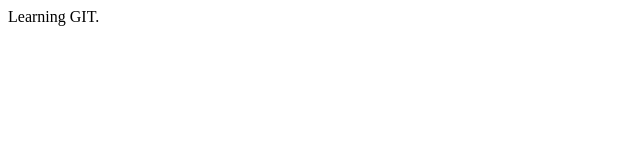
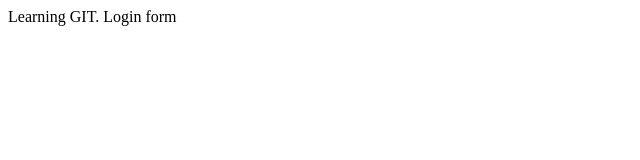
Before and after one commit to radbyx/learnGit, a plain HTML site: page index.html in a window 1280 px wide. Shown: the full height of the page, 0-640 px from the left. Drawn offline with Linux system fonts and the light colour scheme.

Commit message:
login form

```diff
--- /dev/null
+++ b/dir2/app2.js
@@ -0,0 +1 @@
+console.log('app2');
--- a/index.html
+++ b/index.html
@@ -4,5 +4,6 @@
     </head>
     <body>
         Learning GIT.
+        Login form
     </body>
 </html>
```
Also changed, not shown: login.html (added, +1 -0 lines), log.txt (added).
